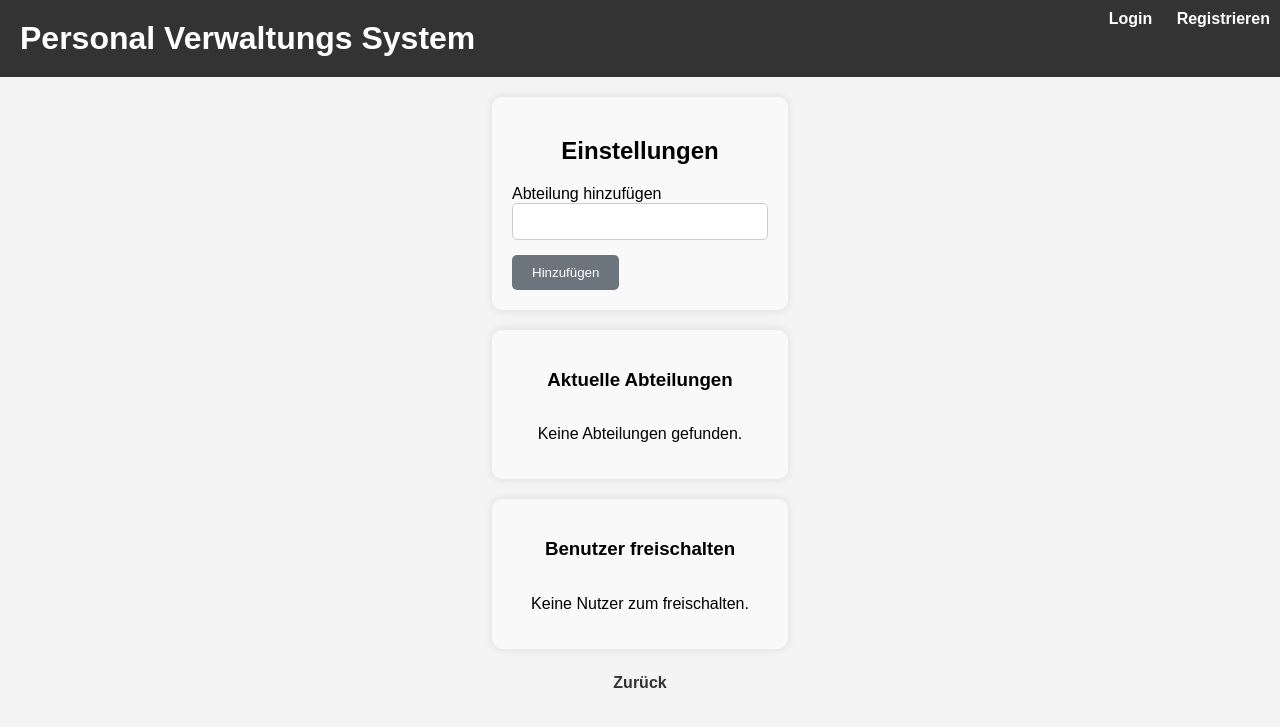
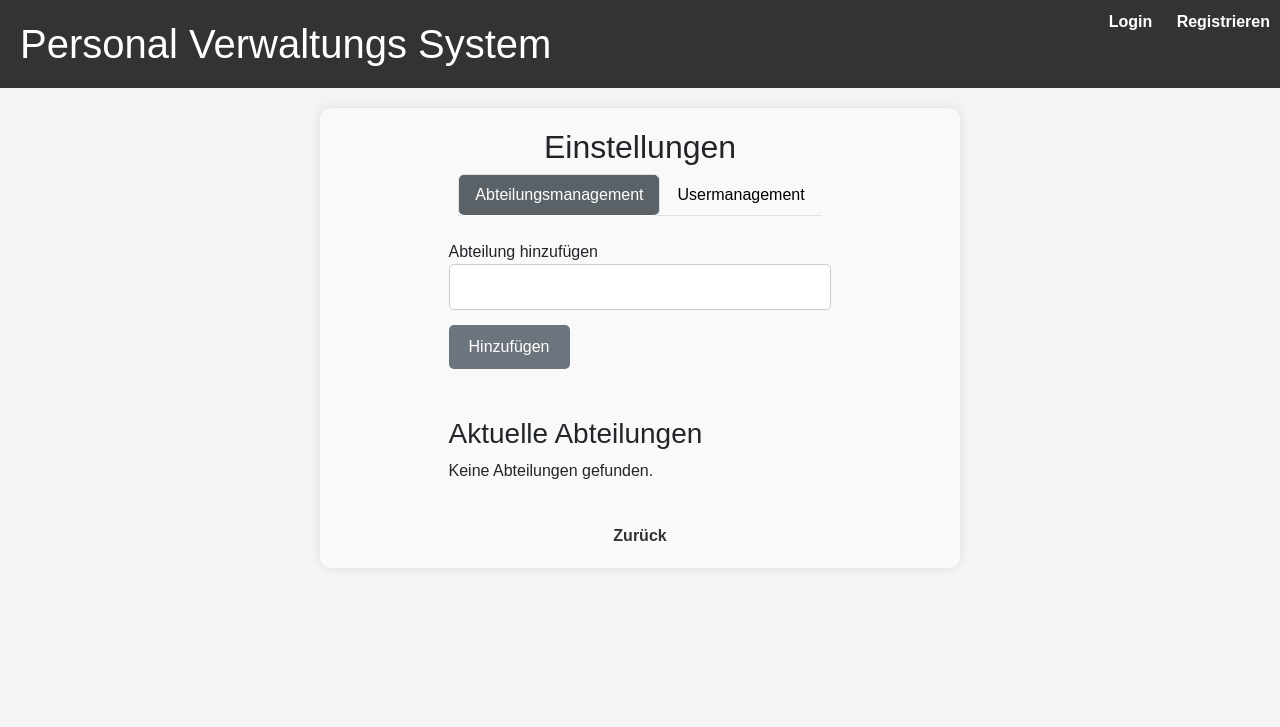
Before and after one commit to Ma-Ko-dev/Roleplay_Employee_Manager, a Flask app: template templates/settings.html in a window 1280 px wide. Shown: the top 727 px of the page. Run offline with Flask 3, Linux system fonts and the light colour scheme; the template is opened without the code that fills it: values that come from a table or form of the project are taken from there, others are empty.

Commit message:
settings.html redesign.

```diff
--- a/static/css/styles.css
+++ b/static/css/styles.css
@@ -44,7 +44,7 @@ a:hover {
     margin-top: 25px;
 }
 
-.nav {
+.custom-nav {
     position: absolute;
     top: 0;
     right: 0;
@@ -53,14 +53,23 @@ a:hover {
     text-align: right;
 }
 
-.nav a {
+.custom-nav a {
     margin-left: 20px;
     text-decoration: none;
     color: white;
 }
 
-.nav a:hover {
+.custom-nav a:hover {
     color: #e74c3c;
+}
+
+.nav-pills .nav-link {
+    color: black; /* Textfarbe der Tabs */
+}
+
+.nav-pills .nav-link.active {
+    background-color: #5a6268; /* Hintergrundfarbe des aktiven Tabs */
+    color: white; /* Textfarbe des aktiven Tabs */
 }
 
 .center-container {
@@ -152,7 +161,8 @@ a:hover {
 
 /* Gemeinsame Styles für Container */
 .container {
-    width: 20%;
+    width: auto;
+    max-width: 50%;
     margin: 20px auto;
     background-color: #f9f9f9;
     padding: 20px;
--- a/templates/layout.html
+++ b/templates/layout.html
@@ -2,13 +2,22 @@
 <html>
 <head>
     <title>{{ title }}</title>
+    <!-- jQuery -->
+    <script src="https://code.jquery.com/jquery-3.6.0.min.js"></script>
+    <!-- Bootstrap CSS über CDN -->
+    <link rel="stylesheet" href="https://cdn.jsdelivr.net/npm/bootstrap@5.3.0/dist/css/bootstrap.min.css">
+    <!-- Bootstrap JS über CDN -->
+    <script src="https://cdn.jsdelivr.net/npm/bootstrap@5.3.0/dist/js/bootstrap.min.js"></script>
+
+    <!--    Benutzerdefinierte CSS Datei-->
     <link rel="stylesheet" href="{{ url_for('static', filename='css/styles.css') }}">
+
 </head>
 <body>
     <div class="header">
         <h1>Personal Verwaltungs System</h1>
     </div>
-    <div class="nav">
+    <div class="custom-nav">
         {% if current_user.is_authenticated %}
             {% if current_user.is_admin %}
                 <a href="{{ url_for('settings') }}">Einstellungen</a>
--- a/templates/settings.html
+++ b/templates/settings.html
@@ -15,6 +15,20 @@
         {% endif %}
     {% endwith %}
 
+    <!-- Nav-Tabs für Abteilungsmanagement und Usermanagement -->
+    <ul class="nav nav-pills nav-tabs" id="settingsTabs" role="tablist">
+        <li class="nav-item" role="presentation">
+            <a class="nav-link active" id="departments-tab" data-toggle="tab" href="#departments" role="tab">Abteilungsmanagement</a>
+        </li>
+        <li class="nav-item" role="presentation">
+            <a class="nav-link" id="users-tab" data-toggle="tab" href="#users" role="tab">Usermanagement</a>
+        </li>
+    </ul>
+
+    <!-- Tab-Inhalt -->
+    <div class="tab-content" id="settingsTabsContent">
+        <div class="tab-pane fade mt-4 show active" id="departments" role="tabpanel">
+            <!-- Hier den Inhalt für das Abteilungsmanagement-Tab einfügen -->
             <form method="POST">
                 {{ form.hidden_tag() }}
                 <div class="input-container">
@@ -25,10 +39,8 @@
                     {{ form.submit() }}
                 </div>
             </form>
-</div>
 
-<div class="container">
-    <h3>Aktuelle Abteilungen</h3>
+            <h3 class="mt-5">Aktuelle Abteilungen</h3>
             {% if departments %}
                 {% for department in departments %}
                     <p>
@@ -43,7 +55,8 @@
             {% endif %}
         </div>
 
-<div class="container">
+        <div class="tab-pane fade mt-4" id="users" role="tabpanel">
+            <!-- Hier den Inhalt für das Usermanagement-Tab einfügen -->
             <h3>Benutzer freischalten</h3>
             {% if users_to_approve %}
                 {% for user in users_to_approve %}
@@ -58,10 +71,21 @@
                 <p>Keine Nutzer zum freischalten.</p>
             {% endif %}
         </div>
-
+    </div>
 
     <div class="back-link">
         <a href="{{ url_for('index') }}">Zurück</a>
     </div>
+</div>
+
+<script>
+    // Aktiviert die Bootstrap-Tabs
+    $(document).ready(function() {
+        $('#settingsTabs a').click(function(e) {
+            e.preventDefault();
+            $(this).tab('show');
+        });
+    });
+</script>
 
 {% endblock %}
```
Also changed, not shown: 1 other file. Lines whose indentation alone changed are shown as unchanged.
